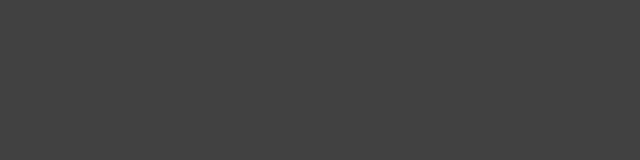
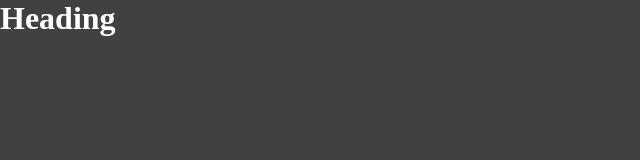
Before and after one commit to anushreyjain/js-notes, a plain HTML site: page index.html in a window 1280 px wide. Shown: the whole page, without its empty margins (0-640 px from the left). Drawn offline with Linux system fonts and the light colour scheme.

Commit message:
added notes

```diff
--- a/index.html
+++ b/index.html
@@ -20,6 +20,7 @@
     </style>
   </head>
   <body>
-    <script src="./js-bible/Notes.js"></script>
+    <h1 id="heading">Heading</h1>
+    <script src="./Questions.js"></script>
   </body>
 </html>
```
Also changed, not shown: ArrayMethods.js (+55 -0 lines), Questions.js (added, +503 -0 lines).
